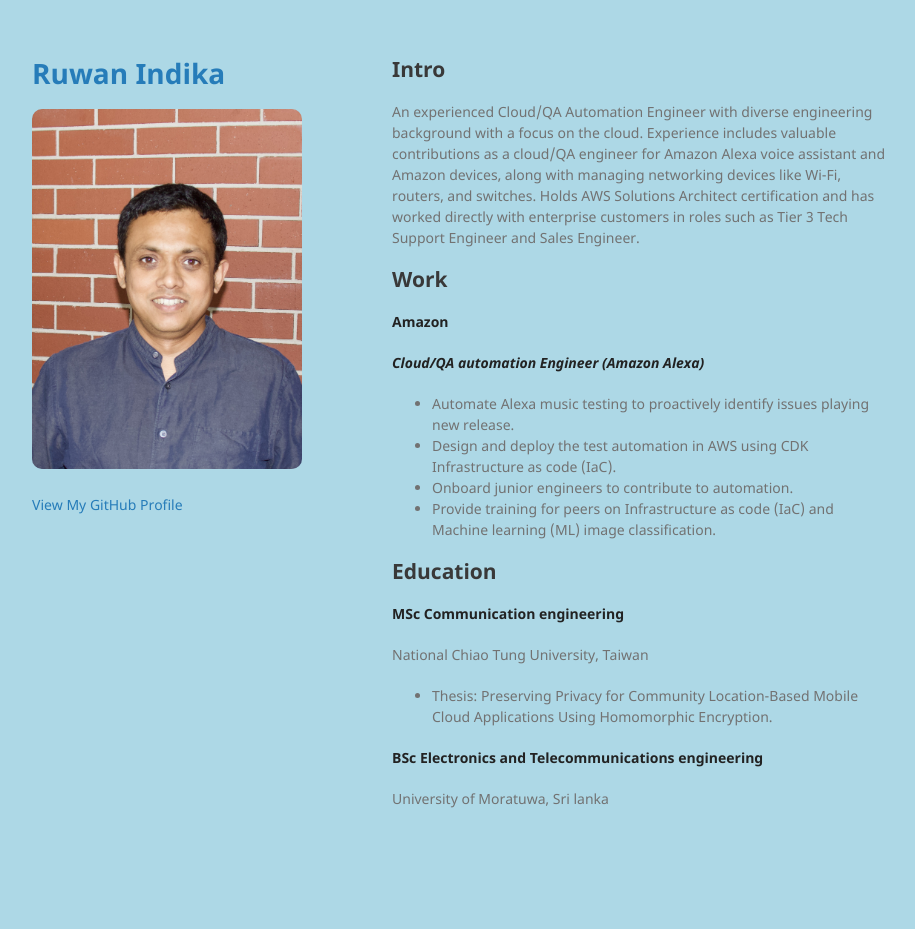
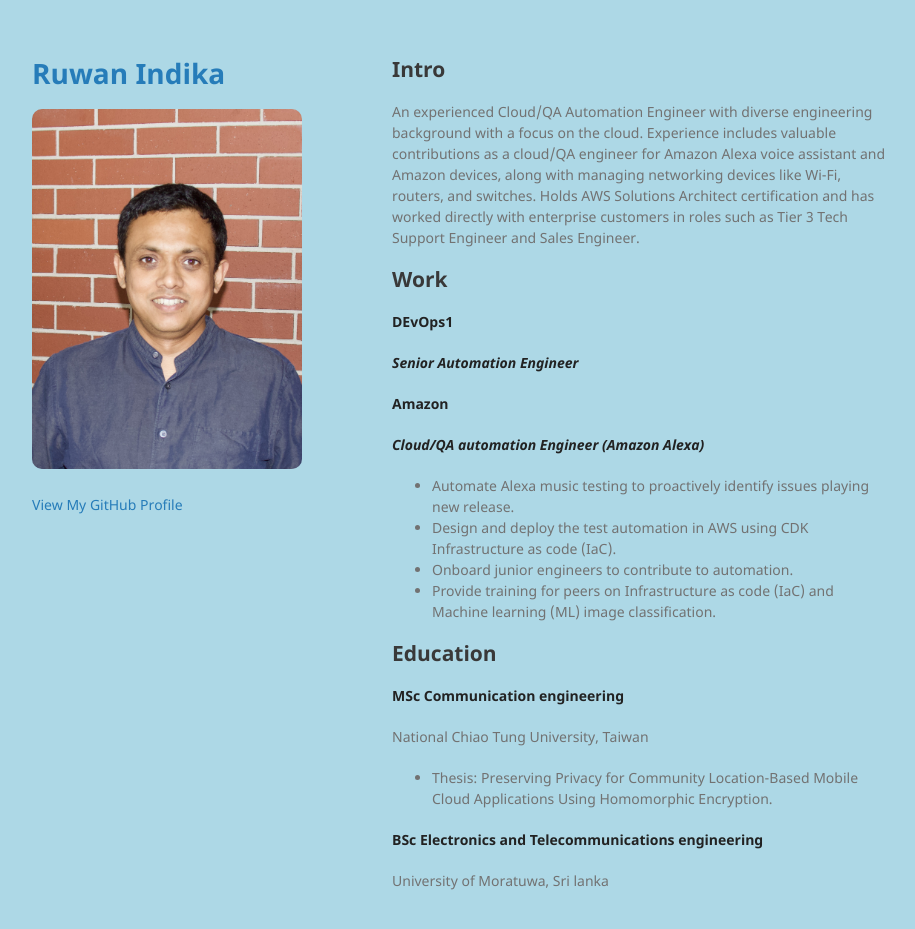
Before and after one commit to ruwanindika/ruwanindika.github.io, a Jekyll site: the page built from index.md, in a window 1280 px wide and 961 px high. Shown: the top 929 px of the window, without its empty margins (178-1093 px from the left). Built offline with Jekyll 4.4.1, drawn with Linux system fonts in a browser that asks for light colours; the repository's description, which GitHub fills in, is left out; our own code applies the rules of GitHub Pages for plain Markdown files.

Commit message:
Work xp update

```diff
--- a/index.md
+++ b/index.md
@@ -6,6 +6,11 @@ layout: default
 An experienced Cloud/QA Automation Engineer with diverse engineering background with a focus on the cloud. Experience includes valuable contributions as a cloud/QA engineer for Amazon Alexa voice assistant and Amazon devices, along with managing networking devices like Wi-Fi, routers, and switches. Holds AWS Solutions Architect certification and has worked directly with enterprise customers in roles such as Tier 3 Tech Support Engineer and Sales Engineer.
 
 ## Work
+
+**DEvOps1**
+
+***Senior Automation Engineer***
+
 
 **Amazon**
 
```
